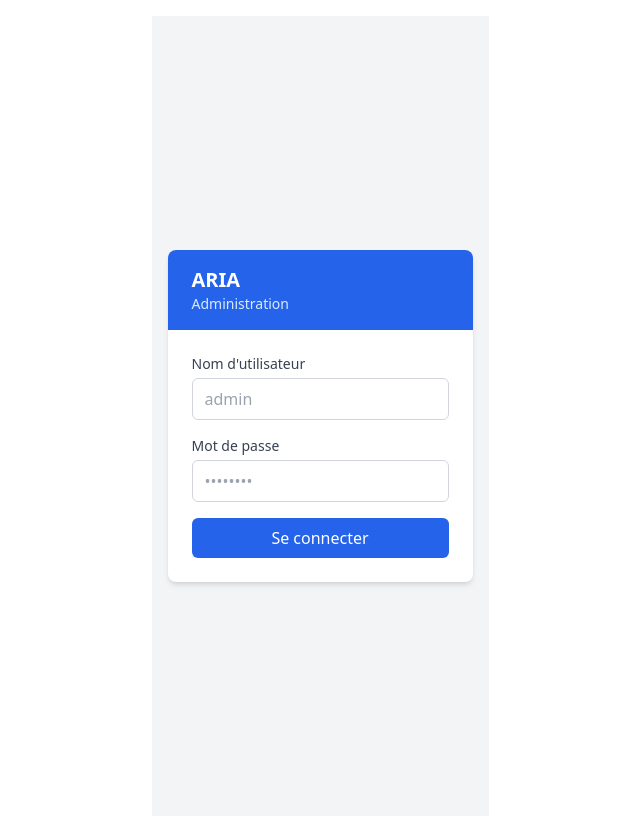
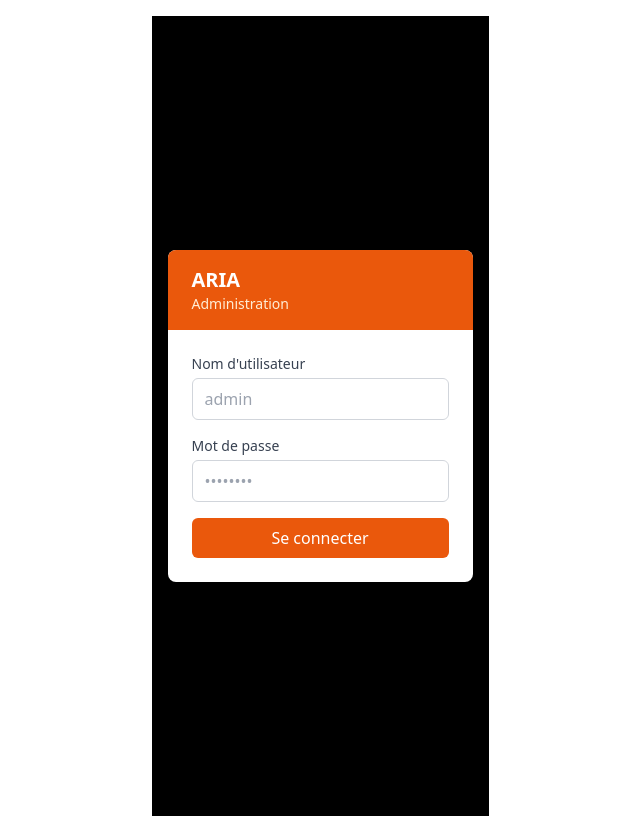
Before and after one commit to Martin42746284/aria-contact-header-18-9ca684d4, a React (Vite) app: page /admin in a window 1280 px wide. Shown: the whole page, without its empty margins (320-960 px from the left). Built offline with nearby package versions, Linux system fonts and the light colour scheme.

Commit message:
changement de couleur

```diff
--- a/src/components/AdminLoginForm.tsx
+++ b/src/components/AdminLoginForm.tsx
@@ -18,13 +18,13 @@ const AdminLoginForm = () => {
   };
 
   return (
-    <div className="min-h-screen flex items-center justify-center bg-gray-100 p-4">
-      <div className="w-full max-w-xs">
+    <div className="min-h-screen flex items-center justify-center bg-black p-4">
+      <div className="w-full max-w-lg">
         <div className="bg-white rounded-lg shadow-md overflow-hidden">
-          {/* Header avec fond bleu */}
-          <div className="bg-blue-600 py-4 px-6">
+          {/* Header avec fond orange */}
+          <div className="bg-orange-600 py-4 px-6">
             <h1 className="text-xl font-bold text-white">ARIA</h1>
-            <p className="text-blue-100 text-sm">Administration</p>
+            <p className="text-orange-100 text-sm">Administration</p>
           </div>
 
           {/* Corps du formulaire */}
@@ -48,7 +48,7 @@ const AdminLoginForm = () => {
                   type="text"
                   value={email}
                   onChange={(e) => setEmail(e.target.value)}
-                  className="w-full px-3 py-2 border border-gray-300 rounded-md focus:outline-none focus:ring-1 focus:ring-blue-500"
+                  className="w-full px-3 py-2 border border-gray-300 rounded-md focus:outline-none focus:ring-1 focus:ring-orange-500"
                   placeholder="admin"
                   required
                 />
@@ -66,7 +66,7 @@ const AdminLoginForm = () => {
                   type="password"
                   value={password}
                   onChange={(e) => setPassword(e.target.value)}
-                  className="w-full px-3 py-2 border border-gray-300 rounded-md focus:outline-none focus:ring-1 focus:ring-blue-500"
+                  className="w-full px-3 py-2 border border-gray-300 rounded-md focus:outline-none focus:ring-1 focus:ring-orange-500"
                   placeholder="••••••••"
                   required
                 />
@@ -74,7 +74,7 @@ const AdminLoginForm = () => {
 
               <button
                 type="submit"
-                className="w-full bg-blue-600 hover:bg-blue-700 text-white py-2 px-4 rounded-md transition duration-200"
+                className="w-full bg-orange-600 hover:bg-orange-700 text-white py-2 px-4 rounded-md transition duration-200"
               >
                 Se connecter
               </button>
```
